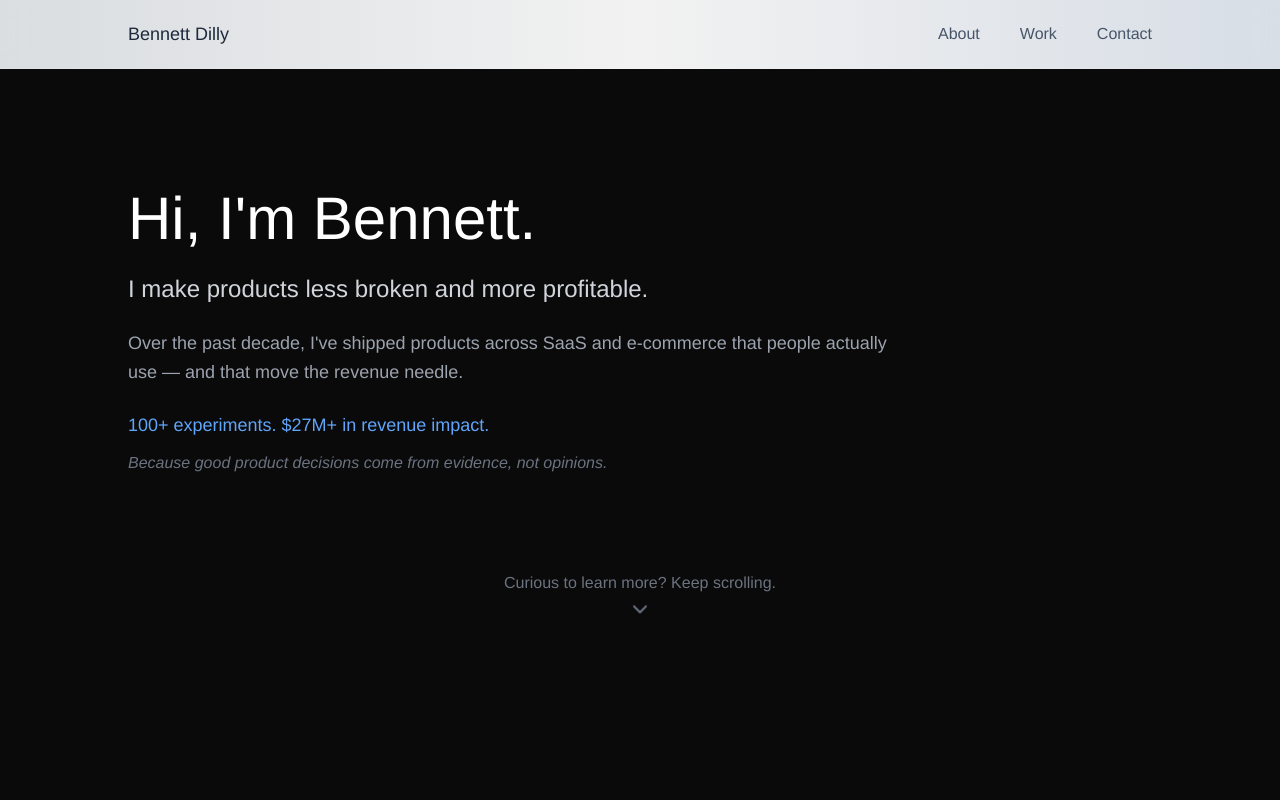
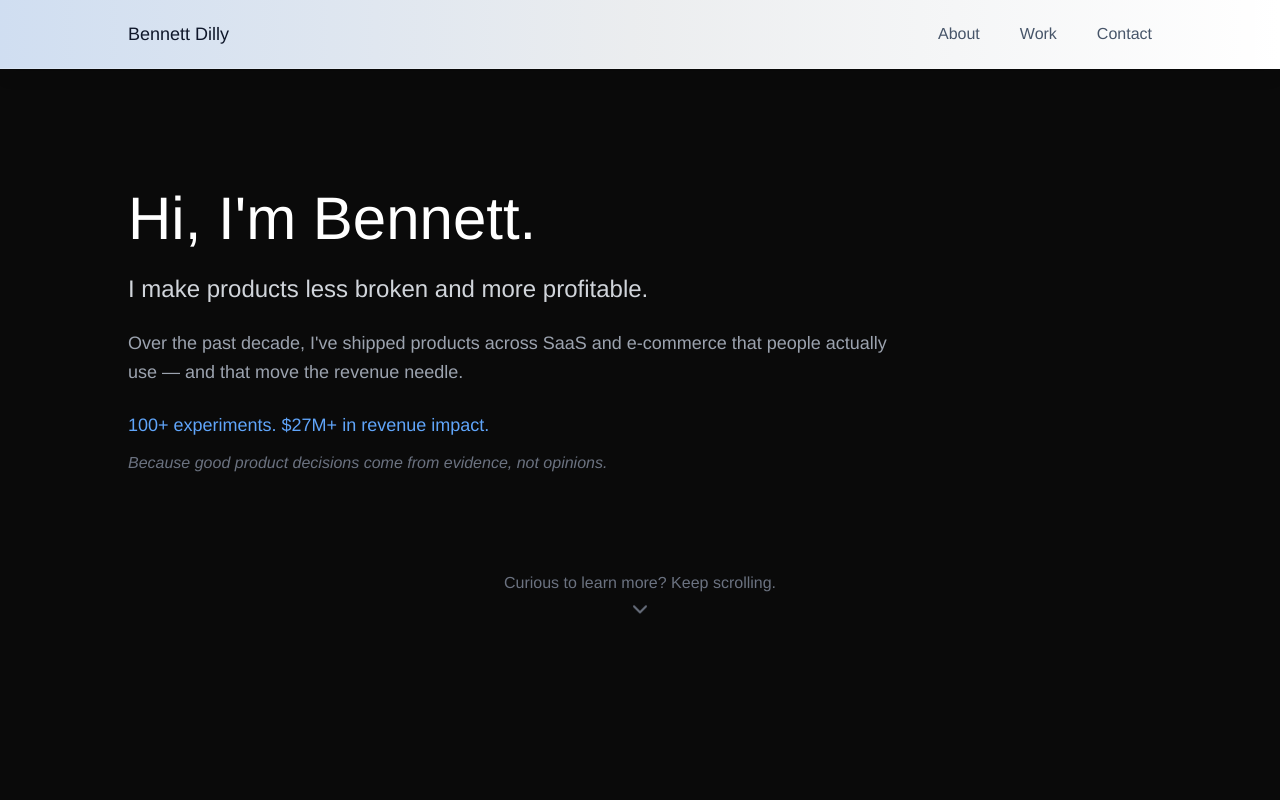
Before and after one commit to mrbdilly/portfolio, a React (Vite) app: page / in a window 1280 px wide. Shown: the top 800 px of the page. Built offline with nearby package versions, Linux system fonts and the light colour scheme.

Commit message:
Update App.tsx
- Altered nav gradient

```diff
--- a/src/App.tsx
+++ b/src/App.tsx
@@ -140,17 +140,17 @@ export default function PMPortfolio() {
 
   return (
     <div className="min-h-screen bg-[#0a0a0a] text-white">
-      {/* Navigation - Light Blue/Gray/White Gradient */}
-      <nav className="fixed top-0 left-0 right-0 bg-gradient-to-r from-slate-100/90 via-white/95 to-blue-50/90 backdrop-blur-md z-50 border-b border-white/10">
+      {/* Navigation - High-Visibility Light Gradient */}
+      <nav className="fixed top-0 left-0 right-0 bg-gradient-to-r from-blue-100/95 via-slate-50/95 to-white backdrop-blur-lg z-50 border-b border-white/20 shadow-lg">
         <div className="max-w-5xl mx-auto px-6 lg:px-0 py-5 flex items-center justify-between">
-          <div className="text-lg font-medium text-slate-800">Bennett Dilly</div>
+          <div className="text-lg font-medium text-slate-900">Bennett Dilly</div>
 
           <div className="hidden md:flex gap-10">
             {['About', 'Work', 'Contact'].map((item) => (
               <button
                 key={item}
                 onClick={() => scrollToSection(item.toLowerCase())}
-                className="text-slate-600 hover:text-black transition-colors"
+                className="text-slate-600 hover:text-blue-600 font-medium transition-colors"
               >
                 {item}
               </button>
```
